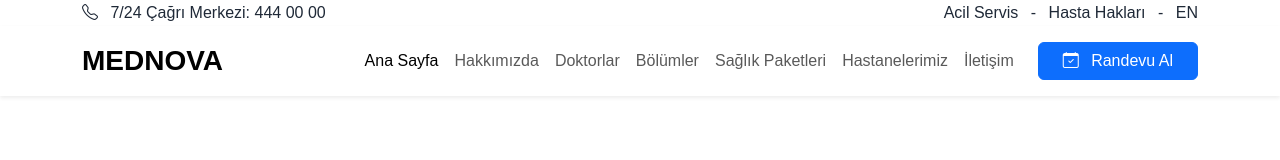
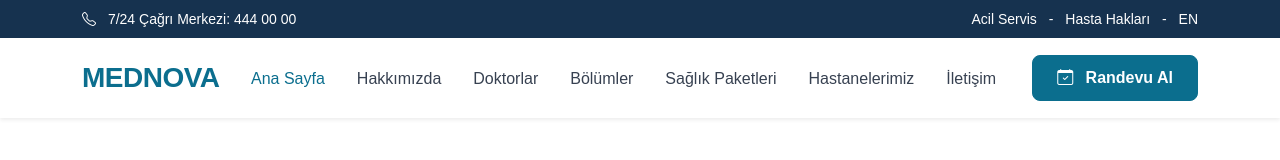
Before and after one commit to songulduran/mednova, a plain HTML site: page index.html in a window 1280 px wide. Drawn offline with nearby package versions, Linux system fonts and the light colour scheme.

Commit message:
Style navbar

```diff
--- a/css/style.css
+++ b/css/style.css
@@ -39,3 +39,63 @@ textarea {
   --white: #ffffff;
   --border-color: #e5e7eb;
 }
+/* =========================
+   TOP BAR
+========================= */
+
+.top-bar {
+  background-color: var(--dark-color);
+  color: var(--white);
+  font-size: 14px;
+  padding: 8px 0;
+}
+
+/* =========================
+   NAVBAR
+========================= */
+
+.navbar {
+  min-height: 80px;
+}
+
+.navbar-brand {
+  color: var(--primary-color) !important;
+  letter-spacing: -0.5px;
+}
+
+.navbar-nav {
+  gap: 8px;
+}
+
+.nav-link {
+  color: var(--text-color);
+  font-weight: 500;
+  padding: 10px 12px !important;
+  transition: color 0.3s ease;
+}
+
+.nav-link:hover {
+  color: var(--primary-color);
+}
+
+.nav-link.active {
+  color: var(--primary-color) !important;
+}
+
+/* =========================
+   NAVBAR BUTTON
+========================= */
+
+.navbar .btn-primary {
+  background-color: var(--primary-color);
+  border-color: var(--primary-color);
+  border-radius: 8px;
+  font-weight: 600;
+  padding: 10px 20px;
+  transition: all 0.3s ease;
+}
+
+.navbar .btn-primary:hover {
+  background-color: var(--dark-color);
+  border-color: var(--dark-color);
+}
```
